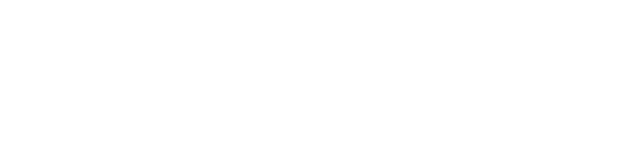
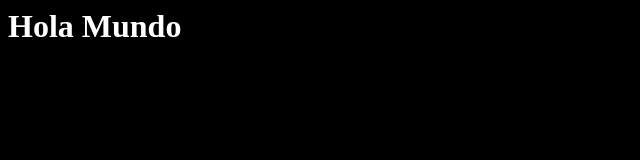
Before and after one commit to herminMunozProjects/test_preliminar, a plain HTML site: page index.html in a window 1280 px wide. Shown: the whole page, without its empty margins (0-640 px from the left). Drawn offline with Linux system fonts and the light colour scheme.

Commit message:
Update main.css

```diff
--- a/main.css
+++ b/main.css
@@ -1,5 +1,5 @@
 body {
-  boacground: #000;
+  background: #000;
   color: #fff;
 
 }
```
